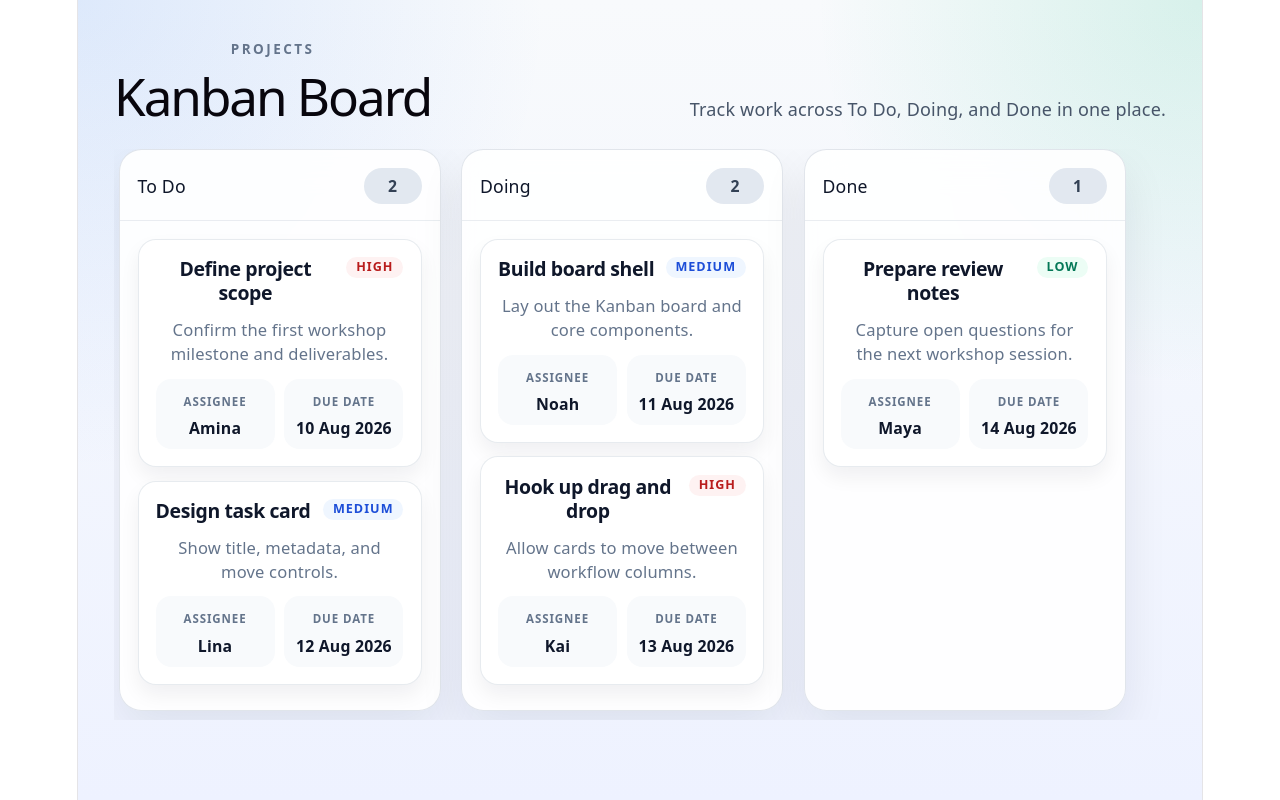
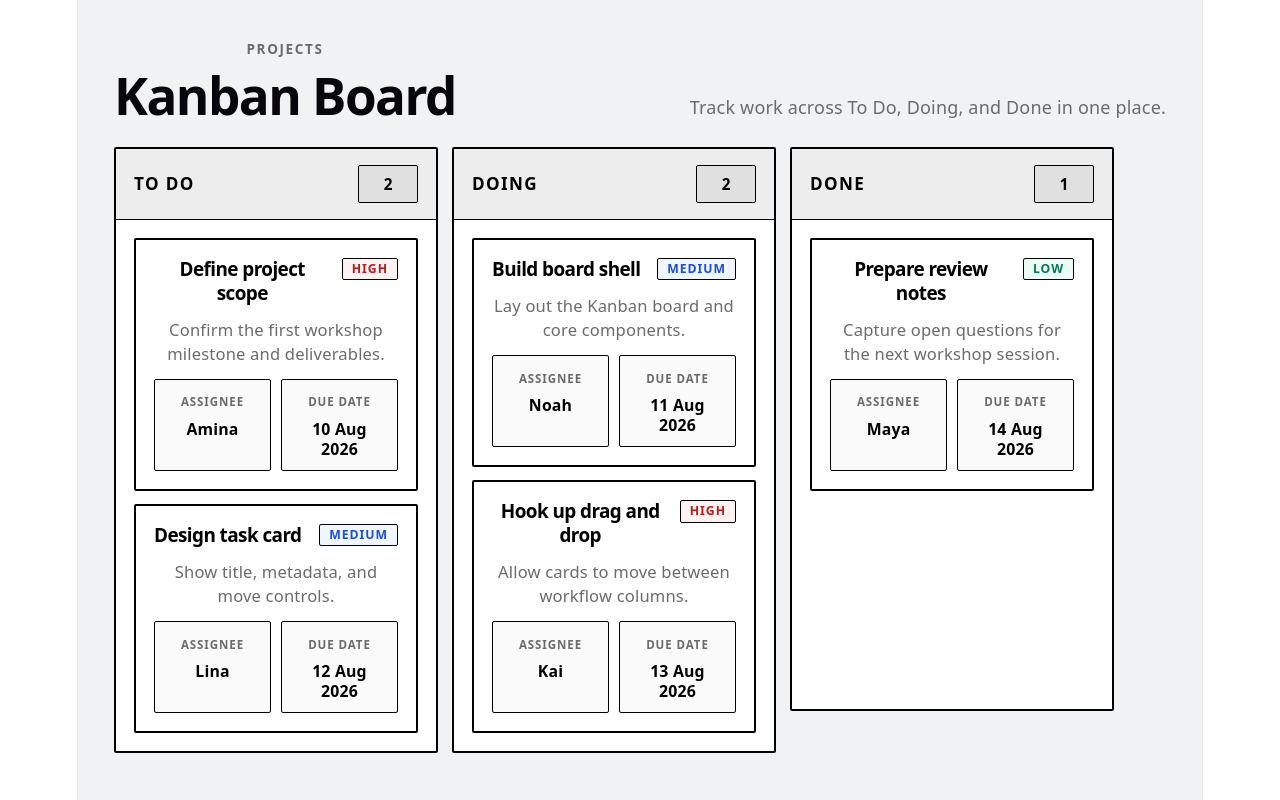
Before and after one commit to nschandunu/full_stack_workshop, a React (Vite) app in the folder client/: page / in a window 1280 px wide. Built offline with nearby package versions, Linux system fonts and the light colour scheme.

Commit message:
Restyle kanban board to dashboard theme

```diff
--- a/client/src/features/projects/kanban/kanban.css
+++ b/client/src/features/projects/kanban/kanban.css
@@ -1,11 +1,10 @@
+@import '../../../styles/theme.css';
+
 .kanban-page {
   min-height: 100svh;
   padding: 2rem;
-  background:
-    radial-gradient(circle at top left, rgba(59, 130, 246, 0.14), transparent 34%),
-    radial-gradient(circle at top right, rgba(16, 185, 129, 0.14), transparent 28%),
-    linear-gradient(180deg, #f8fafc 0%, #eef2ff 100%);
-  color: #0f172a;
+  background: var(--color-bg);
+  color: var(--color-text-primary);
   box-sizing: border-box;
 }
 
@@ -20,24 +19,25 @@
 .kanban-page__eyebrow {
   margin: 0 0 0.5rem;
   text-transform: uppercase;
-  letter-spacing: 0.18em;
-  font-size: 0.75rem;
+  letter-spacing: var(--letter-spacing-eyebrow);
+  font-size: var(--font-size-eyebrow);
   font-weight: 700;
-  color: #64748b;
+  color: var(--color-text-secondary);
 }
 
 .kanban-page__header h1 {
   margin: 0;
-  font-size: clamp(2rem, 4vw, 3.5rem);
-  line-height: 1;
-  letter-spacing: -0.04em;
+  font-size: clamp(2.25rem, 4vw, 3.75rem);
+  line-height: 0.95;
+  letter-spacing: var(--letter-spacing-heading);
+  font-weight: 800;
 }
 
 .kanban-page__summary {
   max-width: 30rem;
   margin: 0;
-  color: #475569;
-  font-size: 1rem;
+  color: var(--color-text-secondary);
+  font-size: var(--font-size-body);
 }
 
 .kanban-page--state {
@@ -56,12 +56,12 @@
 .kanban-board__columns {
   display: grid;
   grid-template-columns: repeat(3, minmax(300px, 320px));
-  gap: 1.25rem;
+  gap: 1rem;
   align-items: start;
   width: max-content;
   min-width: 100%;
   margin-inline: auto;
-  padding-inline: 0.25rem;
+  padding-inline: 0;
 }
 
 .kanban-column {
@@ -70,11 +70,10 @@
   width: 100%;
   min-height: 70svh;
   max-width: 320px;
-  border: 1px solid rgba(148, 163, 184, 0.28);
-  border-radius: 1.25rem;
-  background: rgba(255, 255, 255, 0.9);
-  backdrop-filter: blur(18px);
-  box-shadow: 0 20px 45px rgba(15, 23, 42, 0.08);
+  border: var(--border-width) solid var(--color-border);
+  border-radius: var(--radius-sm);
+  background: var(--color-surface);
+  box-shadow: var(--shadow-none);
   overflow: hidden;
 }
 
@@ -83,16 +82,19 @@
   align-items: center;
   justify-content: space-between;
   gap: 1rem;
-  padding: 1rem 1rem 0.875rem;
-  border-bottom: 1px solid rgba(148, 163, 184, 0.2);
+  padding: 0.9rem 1rem;
+  border-bottom: var(--border-width-panel) solid var(--color-border);
+  background: #ededed;
 }
 
 .kanban-column__header h2 {
   margin: 0;
-  font-size: 0.98rem;
+  font-size: 0.95rem;
   line-height: 1.2;
-  letter-spacing: 0.01em;
-  color: #0f172a;
+  letter-spacing: var(--letter-spacing-column);
+  color: var(--color-text-primary);
+  font-weight: 800;
+  text-transform: uppercase;
 }
 
 .kanban-column__header span {
@@ -102,11 +104,12 @@
   min-width: 2rem;
   height: 2rem;
   padding: 0 0.6rem;
-  border-radius: 999px;
-  background: #e2e8f0;
-  color: #334155;
-  font-size: 0.875rem;
-  font-weight: 700;
+  border-radius: var(--radius-sm);
+  border: var(--border-width-panel) solid var(--color-border);
+  background: var(--color-priority-neutral);
+  color: var(--color-text-primary);
+  font-size: 0.85rem;
+  font-weight: 800;
 }
 
 .kanban-column__body {
@@ -114,39 +117,38 @@
   flex-direction: column;
   gap: 0.75rem;
   padding: 1rem;
+  background: var(--color-surface);
 }
 
 .kanban-column__empty {
   margin: 0;
   padding: 0.85rem 0.9rem;
-  border: 1px dashed rgba(100, 116, 139, 0.35);
-  border-radius: 0.9rem;
-  background: rgba(248, 250, 252, 0.9);
-  color: #64748b;
+  border: var(--border-width-panel) solid var(--color-border);
+  border-radius: var(--radius-sm);
+  background: #f7f7f7;
+  color: var(--color-text-secondary);
 }
 
 .kanban-card {
   display: flex;
   flex-direction: column;
   gap: 0.7rem;
-  padding: 0.95rem;
-  border: 1px solid rgba(148, 163, 184, 0.22);
-  border-radius: 1rem;
-  background: #fff;
-  color: #0f172a;
-  box-shadow: 0 10px 20px rgba(15, 23, 42, 0.06);
+  padding: 1rem;
+  border: var(--border-width) solid var(--color-border);
+  border-radius: var(--radius-sm);
+  background: var(--color-surface);
+  color: var(--color-text-primary);
+  box-shadow: var(--shadow-none);
   cursor: grab;
   transition:
     transform 160ms ease,
-    box-shadow 160ms ease,
-    border-color 160ms ease;
+    background-color 160ms ease;
 }
 
 .kanban-card:hover,
 .kanban-card:focus-visible {
-  transform: translateY(-2px);
-  border-color: rgba(59, 130, 246, 0.28);
-  box-shadow: 0 16px 30px rgba(15, 23, 42, 0.1);
+  transform: translateY(-1px);
+  background: #fcfcfc;
   outline: none;
 }
 
@@ -159,19 +161,20 @@
 
 .kanban-card__header h3 {
   margin: 0;
-  font-size: 1.08rem;
+  font-size: 1.05rem;
   line-height: 1.25;
   font-weight: 800;
-  letter-spacing: -0.02em;
+  letter-spacing: var(--letter-spacing-heading);
 }
 
 .kanban-card__badge {
   display: inline-flex;
   align-items: center;
-  border-radius: 999px;
-  padding: 0.24rem 0.55rem;
-  font-size: 0.7rem;
-  font-weight: 700;
+  border-radius: var(--radius-sm);
+  padding: 0.22rem 0.5rem;
+  border: var(--border-width-panel) solid var(--color-border);
+  font-size: 0.68rem;
+  font-weight: 800;
   text-transform: uppercase;
   letter-spacing: 0.08em;
   line-height: 1;
@@ -183,11 +186,10 @@
   min-width: 15rem;
   max-width: min(18rem, calc(100vw - 1.5rem));
   padding: 0.5rem;
-  border: 1px solid rgba(148, 163, 184, 0.24);
-  border-radius: 1rem;
-  background: rgba(255, 255, 255, 0.98);
-  box-shadow: 0 18px 45px rgba(15, 23, 42, 0.16);
-  backdrop-filter: blur(16px);
+  border: var(--border-width) solid var(--color-border);
+  border-radius: var(--radius-sm);
+  background: var(--color-surface);
+  box-shadow: var(--shadow-none);
 }
 
 .kanban-context-menu__section + .kanban-context-menu__section {
@@ -207,7 +209,7 @@
   font-weight: 700;
   letter-spacing: 0.1em;
   text-transform: uppercase;
-  color: #64748b;
+  color: var(--color-text-secondary);
 }
 
 .kanban-context-menu__item {
@@ -216,10 +218,10 @@
   align-items: center;
   justify-content: flex-start;
   padding: 0.65rem 0.75rem;
-  border: 0;
-  border-radius: 0.75rem;
-  background: transparent;
-  color: #0f172a;
+  border: var(--border-width-panel) solid var(--color-border);
+  border-radius: var(--radius-sm);
+  background: var(--color-surface);
+  color: var(--color-text-primary);
   font: inherit;
   font-size: 0.9rem;
   line-height: 1.2;
@@ -233,21 +235,21 @@
 .kanban-context-menu__item:hover,
 .kanban-context-menu__item:focus-visible {
   outline: none;
-  background: #eef2ff;
+  background: #fff7db;
 }
 
 .kanban-context-menu__item--danger {
-  color: #b91c1c;
+  color: var(--color-priority-high);
 }
 
 .kanban-context-menu__item--danger:hover,
 .kanban-context-menu__item--danger:focus-visible {
-  background: #fef2f2;
+  background: #fff0f0;
 }
 
 .kanban-card__description {
   margin: 0;
-  color: #64748b;
+  color: var(--color-text-secondary);
   line-height: 1.45;
   font-size: 0.92rem;
 }
@@ -262,8 +264,9 @@
 
 .kanban-card__meta div {
   padding: 0.55rem 0.6rem;
-  border-radius: 0.85rem;
-  background: #f8fafc;
+  border: var(--border-width-panel) solid var(--color-border);
+  border-radius: var(--radius-sm);
+  background: #fafafa;
   min-width: 0;
 }
 
@@ -273,12 +276,12 @@
   font-weight: 700;
   text-transform: uppercase;
   letter-spacing: 0.08em;
-  color: #64748b;
+  color: var(--color-text-secondary);
 }
 
 .kanban-card__meta dd {
   margin: 0;
-  color: #0f172a;
+  color: var(--color-text-primary);
   font-weight: 600;
   font-size: 0.88rem;
   line-height: 1.25;
```
